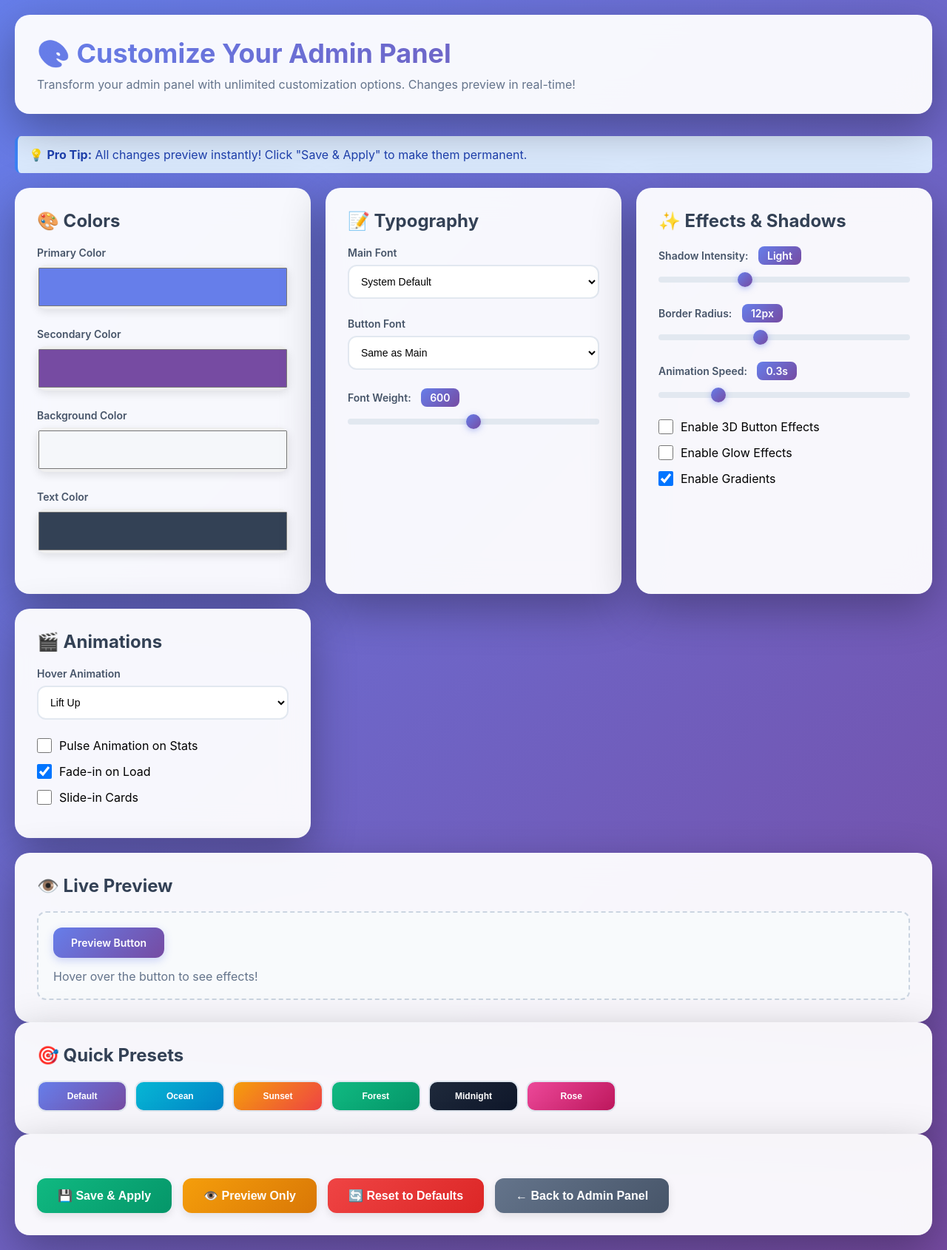
After one commit to SirJBiscuit/automatic-system, a Flask app: template unified-admin/templates/customize.html in a window 1280 px wide. The commit adds this page. Shown: the whole page at 74% size. Run offline with Flask 3, Linux system fonts and the light colour scheme; the template is opened without the code that fills it, so the values that code supplies are empty.

Commit message:
ULTIMATE CUSTOMIZATION: Full customization studio page with 20+ options, tooltips everywhere, Web Console button, enhanced health check

```diff
--- /dev/null
+++ b/unified-admin/templates/customize.html
@@ -0,0 +1,560 @@
+<!DOCTYPE html>
+<html lang="en">
+<head>
+    <meta charset="UTF-8">
+    <meta name="viewport" content="width=device-width, initial-scale=1.0">
+    <title>Customize Admin Panel</title>
+    <style>
+        * {
+            margin: 0;
+            padding: 0;
+            box-sizing: border-box;
+        }
+
+        body {
+            font-family: -apple-system, BlinkMacSystemFont, "Segoe UI", Roboto, sans-serif;
+            background: linear-gradient(135deg, #667eea 0%, #764ba2 100%);
+            min-height: 100vh;
+            padding: 20px;
+        }
+
+        .container {
+            max-width: 1400px;
+            margin: 0 auto;
+        }
+
+        .header {
+            background: rgba(255, 255, 255, 0.95);
+            backdrop-filter: blur(20px);
+            border-radius: 20px;
+            padding: 30px;
+            margin-bottom: 30px;
+            box-shadow: 0 20px 60px rgba(0, 0, 0, 0.3);
+        }
+
+        .header h1 {
+            font-size: 36px;
+            background: linear-gradient(135deg, #667eea 0%, #764ba2 100%);
+            -webkit-background-clip: text;
+            -webkit-text-fill-color: transparent;
+            margin-bottom: 10px;
+        }
+
+        .header p {
+            color: #64748b;
+            font-size: 16px;
+        }
+
+        .grid {
+            display: grid;
+            grid-template-columns: repeat(auto-fit, minmax(400px, 1fr));
+            gap: 20px;
+            margin-bottom: 20px;
+        }
+
+        .panel {
+            background: rgba(255, 255, 255, 0.95);
+            backdrop-filter: blur(20px);
+            border-radius: 20px;
+            padding: 30px;
+            box-shadow: 0 20px 60px rgba(0, 0, 0, 0.3);
+        }
+
+        .panel h2 {
+            font-size: 24px;
+            margin-bottom: 20px;
+            color: #334155;
+            display: flex;
+            align-items: center;
+            gap: 10px;
+        }
+
+        .form-group {
+            margin-bottom: 25px;
+        }
+
+        .form-group label {
+            display: block;
+            margin-bottom: 8px;
+            font-weight: 600;
+            color: #475569;
+            font-size: 14px;
+        }
+
+        .form-group input[type="color"] {
+            width: 100%;
+            height: 60px;
+            border: none;
+            border-radius: 12px;
+            cursor: pointer;
+            box-shadow: 0 4px 12px rgba(0, 0, 0, 0.1);
+        }
+
+        .form-group input[type="range"] {
+            width: 100%;
+            height: 8px;
+            border-radius: 4px;
+            background: #e2e8f0;
+            outline: none;
+            -webkit-appearance: none;
+        }
+
+        .form-group input[type="range"]::-webkit-slider-thumb {
+            -webkit-appearance: none;
+            appearance: none;
+            width: 20px;
+            height: 20px;
+            border-radius: 50%;
+            background: linear-gradient(135deg, #667eea 0%, #764ba2 100%);
+            cursor: pointer;
+            box-shadow: 0 2px 8px rgba(102, 126, 234, 0.5);
+        }
+
+        .form-group select {
+            width: 100%;
+            padding: 12px;
+            border: 2px solid #e2e8f0;
+            border-radius: 12px;
+            font-size: 14px;
+            background: white;
+            cursor: pointer;
+            transition: all 0.3s;
+        }
+
+        .form-group select:focus {
+            border-color: #667eea;
+            outline: none;
+            box-shadow: 0 0 0 3px rgba(102, 126, 234, 0.1);
+        }
+
+        .value-display {
+            display: inline-block;
+            background: linear-gradient(135deg, #667eea 0%, #764ba2 100%);
+            color: white;
+            padding: 4px 12px;
+            border-radius: 8px;
+            font-weight: 600;
+            font-size: 14px;
+            margin-left: 10px;
+        }
+
+        .preview-box {
+            background: #f8fafc;
+            border-radius: 12px;
+            padding: 20px;
+            margin-top: 15px;
+            border: 2px dashed #cbd5e1;
+        }
+
+        .preview-button {
+            padding: 12px 24px;
+            border-radius: var(--preview-radius, 12px);
+            background: linear-gradient(135deg, var(--preview-primary, #667eea) 0%, var(--preview-secondary, #764ba2) 100%);
+            color: white;
+            border: none;
+            font-family: var(--preview-font, inherit);
+            font-size: 14px;
+            font-weight: 600;
+            cursor: pointer;
+            box-shadow: var(--preview-shadow, 0 4px 12px rgba(102, 126, 234, 0.3));
+            transition: all var(--preview-speed, 0.3s);
+            transform: var(--preview-3d, none);
+        }
+
+        .preview-button:hover {
+            transform: translateY(-2px) var(--preview-3d, none);
+            box-shadow: 0 8px 24px rgba(102, 126, 234, 0.4);
+        }
+
+        .btn-group {
+            display: flex;
+            gap: 15px;
+            margin-top: 30px;
+            flex-wrap: wrap;
+        }
+
+        .btn {
+            padding: 14px 28px;
+            border-radius: 12px;
+            border: none;
+            font-size: 16px;
+            font-weight: 600;
+            cursor: pointer;
+            transition: all 0.3s;
+            box-shadow: 0 4px 12px rgba(0, 0, 0, 0.1);
+        }
+
+        .btn-primary {
+            background: linear-gradient(135deg, #10b981 0%, #059669 100%);
+            color: white;
+        }
+
+        .btn-primary:hover {
+            transform: translateY(-2px);
+            box-shadow: 0 8px 24px rgba(16, 185, 129, 0.4);
+        }
+
+        .btn-secondary {
+            background: linear-gradient(135deg, #f59e0b 0%, #d97706 100%);
+            color: white;
+        }
+
+        .btn-secondary:hover {
+            transform: translateY(-2px);
+            box-shadow: 0 8px 24px rgba(245, 158, 11, 0.4);
+        }
+
+        .btn-danger {
+            background: linear-gradient(135deg, #ef4444 0%, #dc2626 100%);
+            color: white;
+        }
+
+        .btn-danger:hover {
+            transform: translateY(-2px);
+            box-shadow: 0 8px 24px rgba(239, 68, 68, 0.4);
+        }
+
+        .btn-back {
+            background: linear-gradient(135deg, #64748b 0%, #475569 100%);
+            color: white;
+        }
+
+        .btn-back:hover {
+            transform: translateY(-2px);
+            box-shadow: 0 8px 24px rgba(100, 116, 139, 0.4);
+        }
+
+        .checkbox-group {
+            display: flex;
+            align-items: center;
+            gap: 10px;
+            margin-bottom: 15px;
+        }
+
+        .checkbox-group input[type="checkbox"] {
+            width: 20px;
+            height: 20px;
+            cursor: pointer;
+        }
+
+        .preset-grid {
+            display: grid;
+            grid-template-columns: repeat(auto-fill, minmax(120px, 1fr));
+            gap: 10px;
+            margin-top: 15px;
+        }
+
+        .preset-btn {
+            padding: 12px;
+            border-radius: 12px;
+            border: 2px solid #e2e8f0;
+            background: white;
+            cursor: pointer;
+            transition: all 0.3s;
+            text-align: center;
+            font-weight: 600;
+            font-size: 12px;
+        }
+
+        .preset-btn:hover {
+            transform: translateY(-2px);
+            box-shadow: 0 4px 12px rgba(0, 0, 0, 0.1);
+        }
+
+        .alert {
+            background: #dbeafe;
+            border-left: 4px solid #3b82f6;
+            padding: 15px;
+            border-radius: 8px;
+            margin-bottom: 20px;
+            color: #1e40af;
+        }
+    </style>
+</head>
+<body>
+    <div class="container">
+        <div class="header">
+            <h1>🎨 Customize Your Admin Panel</h1>
+            <p>Transform your admin panel with unlimited customization options. Changes preview in real-time!</p>
+        </div>
+
+        <div class="alert">
+            💡 <strong>Pro Tip:</strong> All changes preview instantly! Click "Save & Apply" to make them permanent.
+        </div>
+
+        <div class="grid">
+            <!-- Colors Panel -->
+            <div class="panel">
+                <h2>🎨 Colors</h2>
+                <div class="form-group">
+                    <label>Primary Color</label>
+                    <input type="color" id="primaryColor" value="#667eea" onchange="updatePreview()">
+                </div>
+                <div class="form-group">
+                    <label>Secondary Color</label>
+                    <input type="color" id="secondaryColor" value="#764ba2" onchange="updatePreview()">
+                </div>
+                <div class="form-group">
+                    <label>Background Color</label>
+                    <input type="color" id="backgroundColor" value="#f5f7fa" onchange="updatePreview()">
+                </div>
+                <div class="form-group">
+                    <label>Text Color</label>
+                    <input type="color" id="textColor" value="#334155" onchange="updatePreview()">
+                </div>
+            </div>
+
+            <!-- Typography Panel -->
+            <div class="panel">
+                <h2>📝 Typography</h2>
+                <div class="form-group">
+                    <label>Main Font</label>
+                    <select id="mainFont" onchange="updatePreview()">
+                        <option value="-apple-system, BlinkMacSystemFont, 'Segoe UI', Roboto, sans-serif">System Default</option>
+                        <option value="'Inter', sans-serif">Inter</option>
+                        <option value="'Poppins', sans-serif">Poppins</option>
+                        <option value="'Montserrat', sans-serif">Montserrat</option>
+                        <option value="'Roboto', sans-serif">Roboto</option>
+                        <option value="'Open Sans', sans-serif">Open Sans</option>
+                        <option value="'Lato', sans-serif">Lato</option>
+                        <option value="'Arial', sans-serif">Arial</option>
+                        <option value="'Verdana', sans-serif">Verdana</option>
+                        <option value="'Georgia', serif">Georgia</option>
+                        <option value="'Times New Roman', serif">Times New Roman</option>
+                        <option value="'Courier New', monospace">Courier New</option>
+                    </select>
+                </div>
+                <div class="form-group">
+                    <label>Button Font</label>
+                    <select id="buttonFont" onchange="updatePreview()">
+                        <option value="inherit">Same as Main</option>
+                        <option value="'Inter', sans-serif">Inter</option>
+                        <option value="'Poppins', sans-serif">Poppins</option>
+                        <option value="'Montserrat', sans-serif">Montserrat</option>
+                        <option value="'Roboto', sans-serif">Roboto</option>
+                        <option value="'Arial', sans-serif">Arial</option>
+                    </select>
+                </div>
+                <div class="form-group">
+                    <label>Font Weight: <span class="value-display" id="fontWeightValue">600</span></label>
+                    <input type="range" id="fontWeight" min="300" max="900" step="100" value="600" oninput="updatePreview()">
+                </div>
+            </div>
+
+            <!-- Effects Panel -->
+            <div class="panel">
+                <h2>✨ Effects & Shadows</h2>
+                <div class="form-group">
+                    <label>Shadow Intensity: <span class="value-display" id="shadowValue">Medium</span></label>
+                    <input type="range" id="shadowIntensity" min="0" max="3" value="1" oninput="updatePreview()">
+                </div>
+                <div class="form-group">
+                    <label>Border Radius: <span class="value-display" id="radiusValue">12px</span></label>
+                    <input type="range" id="borderRadius" min="0" max="30" value="12" oninput="updatePreview()">
+                </div>
+                <div class="form-group">
+                    <label>Animation Speed: <span class="value-display" id="speedValue">0.3s</span></label>
+                    <input type="range" id="animationSpeed" min="0.1" max="1" step="0.1" value="0.3" oninput="updatePreview()">
+                </div>
+                <div class="checkbox-group">
+                    <input type="checkbox" id="enable3D" onchange="updatePreview()">
+                    <label for="enable3D">Enable 3D Button Effects</label>
+                </div>
+                <div class="checkbox-group">
+                    <input type="checkbox" id="enableGlow" onchange="updatePreview()">
+                    <label for="enableGlow">Enable Glow Effects</label>
+                </div>
+                <div class="checkbox-group">
+                    <input type="checkbox" id="enableGradients" checked onchange="updatePreview()">
+                    <label for="enableGradients">Enable Gradients</label>
+                </div>
+            </div>
+
+            <!-- Animations Panel -->
+            <div class="panel">
+                <h2>🎬 Animations</h2>
+                <div class="form-group">
+                    <label>Hover Animation</label>
+                    <select id="hoverAnimation" onchange="updatePreview()">
+                        <option value="translateY(-2px)">Lift Up</option>
+                        <option value="scale(1.05)">Scale Up</option>
+                        <option value="rotate(2deg)">Rotate</option>
+                        <option value="translateY(-2px) scale(1.02)">Lift & Scale</option>
+                        <option value="none">None</option>
+                    </select>
+                </div>
+                <div class="checkbox-group">
+                    <input type="checkbox" id="enablePulse" onchange="updatePreview()">
+                    <label for="enablePulse">Pulse Animation on Stats</label>
+                </div>
+                <div class="checkbox-group">
+                    <input type="checkbox" id="enableFadeIn" checked onchange="updatePreview()">
+                    <label for="enableFadeIn">Fade-in on Load</label>
+                </div>
+                <div class="checkbox-group">
+                    <input type="checkbox" id="enableSlide" onchange="updatePreview()">
+                    <label for="enableSlide">Slide-in Cards</label>
+                </div>
+            </div>
+        </div>
+
+        <!-- Preview Panel -->
+        <div class="panel">
+            <h2>👁️ Live Preview</h2>
+            <div class="preview-box">
+                <button class="preview-button" id="previewButton">Preview Button</button>
+                <p style="margin-top: 15px; color: #64748b;">Hover over the button to see effects!</p>
+            </div>
+        </div>
+
+        <!-- Presets Panel -->
+        <div class="panel">
+            <h2>🎯 Quick Presets</h2>
+            <div class="preset-grid">
+                <button class="preset-btn" onclick="applyPreset('default')" style="background: linear-gradient(135deg, #667eea, #764ba2); color: white;">Default</button>
+                <button class="preset-btn" onclick="applyPreset('ocean')" style="background: linear-gradient(135deg, #06b6d4, #0284c7); color: white;">Ocean</button>
+                <button class="preset-btn" onclick="applyPreset('sunset')" style="background: linear-gradient(135deg, #f59e0b, #ef4444); color: white;">Sunset</button>
+                <button class="preset-btn" onclick="applyPreset('forest')" style="background: linear-gradient(135deg, #10b981, #059669); color: white;">Forest</button>
+                <button class="preset-btn" onclick="applyPreset('midnight')" style="background: linear-gradient(135deg, #1e293b, #0f172a); color: white;">Midnight</button>
+                <button class="preset-btn" onclick="applyPreset('rose')" style="background: linear-gradient(135deg, #ec4899, #be185d); color: white;">Rose</button>
+            </div>
+        </div>
+
+        <!-- Action Buttons -->
+        <div class="panel">
+            <div class="btn-group">
+                <button class="btn btn-primary" onclick="saveAndApply()">💾 Save & Apply</button>
+                <button class="btn btn-secondary" onclick="applyPreview()">👁️ Preview Only</button>
+                <button class="btn btn-danger" onclick="resetToDefaults()">🔄 Reset to Defaults</button>
+                <button class="btn btn-back" onclick="window.location.href='/'">← Back to Admin Panel</button>
+            </div>
+        </div>
+    </div>
+
+    <script>
+        const presets = {
+            default: { primary: '#667eea', secondary: '#764ba2', bg: '#f5f7fa', text: '#334155' },
+            ocean: { primary: '#06b6d4', secondary: '#0284c7', bg: '#f0f9ff', text: '#0c4a6e' },
+            sunset: { primary: '#f59e0b', secondary: '#ef4444', bg: '#fffbeb', text: '#78350f' },
+            forest: { primary: '#10b981', secondary: '#059669', bg: '#f0fdf4', text: '#14532d' },
+            midnight: { primary: '#1e293b', secondary: '#0f172a', bg: '#f8fafc', text: '#0f172a' },
+            rose: { primary: '#ec4899', secondary: '#be185d', bg: '#fdf2f8', text: '#831843' }
+        };
+
+        function updatePreview() {
+            const primary = document.getElementById('primaryColor').value;
+            const secondary = document.getElementById('secondaryColor').value;
+            const radius = document.getElementById('borderRadius').value;
+            const speed = document.getElementById('animationSpeed').value;
+            const font = document.getElementById('mainFont').value;
+            const buttonFont = document.getElementById('buttonFont').value;
+            const shadow = document.getElementById('shadowIntensity').value;
+            const enable3D = document.getElementById('enable3D').checked;
+            const fontWeight = document.getElementById('fontWeight').value;
+
+            const shadowLevels = [
+                'none',
+                '0 4px 12px rgba(102, 126, 234, 0.3)',
+                '0 8px 24px rgba(102, 126, 234, 0.4)',
+                '0 12px 36px rgba(102, 126, 234, 0.5)'
+            ];
+
+            const shadowNames = ['None', 'Light', 'Medium', 'Strong'];
+            document.getElementById('shadowValue').textContent = shadowNames[shadow];
+            document.getElementById('radiusValue').textContent = radius + 'px';
+            document.getElementById('speedValue').textContent = speed + 's';
+            document.getElementById('fontWeightValue').textContent = fontWeight;
+
+            const preview = document.getElementById('previewButton');
+            preview.style.setProperty('--preview-primary', primary);
+            preview.style.setProperty('--preview-secondary', secondary);
+            preview.style.setProperty('--preview-radius', radius + 'px');
+            preview.style.setProperty('--preview-speed', speed + 's');
+            preview.style.setProperty('--preview-font', buttonFont);
+            preview.style.setProperty('--preview-shadow', shadowLevels[shadow]);
+            preview.style.fontWeight = fontWeight;
+
+            if (enable3D) {
+                preview.style.setProperty('--preview-3d', 'perspective(1000px) rotateX(5deg)');
+            } else {
+                preview.style.setProperty('--preview-3d', 'none');
+            }
+        }
+
+        function applyPreset(name) {
+            const preset = presets[name];
+            document.getElementById('primaryColor').value = preset.primary;
+            document.getElementById('secondaryColor').value = preset.secondary;
+            document.getElementById('backgroundColor').value = preset.bg;
+            document.getElementById('textColor').value = preset.text;
+            updatePreview();
+        }
+
+        async function saveAndApply() {
+            const settings = {
+                primaryColor: document.getElementById('primaryColor').value,
+                secondaryColor: document.getElementById('secondaryColor').value,
+                backgroundColor: document.getElementById('backgroundColor').value,
+                textColor: document.getElementById('textColor').value,
+                mainFont: document.getElementById('mainFont').value,
+                buttonFont: document.getElementById('buttonFont').value,
+                fontWeight: document.getElementById('fontWeight').value,
+                borderRadius: document.getElementById('borderRadius').value,
+                animationSpeed: document.getElementById('animationSpeed').value,
+                shadowIntensity: document.getElementById('shadowIntensity').value,
+                enable3D: document.getElementById('enable3D').checked,
+                enableGlow: document.getElementById('enableGlow').checked,
+                enableGradients: document.getElementById('enableGradients').checked,
+                hoverAnimation: document.getElementById('hoverAnimation').value,
+                enablePulse: document.getElementById('enablePulse').checked,
+                enableFadeIn: document.getElementById('enableFadeIn').checked,
+                enableSlide: document.getElementById('enableSlide').checked
+            };
+
+            try {
+                const response = await fetch('/api/customization/save', {
+                    method: 'POST',
+                    headers: { 'Content-Type': 'application/json' },
+                    body: JSON.stringify(settings)
+                });
+
+                if (response.ok) {
+                    alert('✅ Settings saved successfully! Redirecting to admin panel...');
+                    window.location.href = '/';
+                } else {
+                    alert('❌ Failed to save settings');
+                }
+            } catch (error) {
+                alert('❌ Error: ' + error.message);
+            }
+        }
+
+        function applyPreview() {
+            alert('👁️ Preview mode! Changes are temporary. Click "Save & Apply" to make them permanent.');
+        }
+
+        function resetToDefaults() {
+            if (confirm('Reset all customization to defaults?')) {
+                applyPreset('default');
+                document.getElementById('mainFont').value = '-apple-system, BlinkMacSystemFont, \'Segoe UI\', Roboto, sans-serif';
+                document.getElementById('buttonFont').value = 'inherit';
+                document.getElementById('fontWeight').value = '600';
+                document.getElementById('borderRadius').value = '12';
+                document.getElementById('animationSpeed').value = '0.3';
+                document.getElementById('shadowIntensity').value = '1';
+                document.getElementById('enable3D').checked = false;
+                document.getElementById('enableGlow').checked = false;
+                document.getElementById('enableGradients').checked = true;
+                document.getElementById('hoverAnimation').value = 'translateY(-2px)';
+                document.getElementById('enablePulse').checked = false;
+                document.getElementById('enableFadeIn').checked = true;
+                document.getElementById('enableSlide').checked = false;
+                updatePreview();
+            }
+        }
+
+        // Initialize
+        updatePreview();
+    </script>
+</body>
+</html>
```
Also changed, not shown: unified-admin/admin.py (+7 -3 lines), unified-admin/templates/admin.html (+30 -2 lines).
